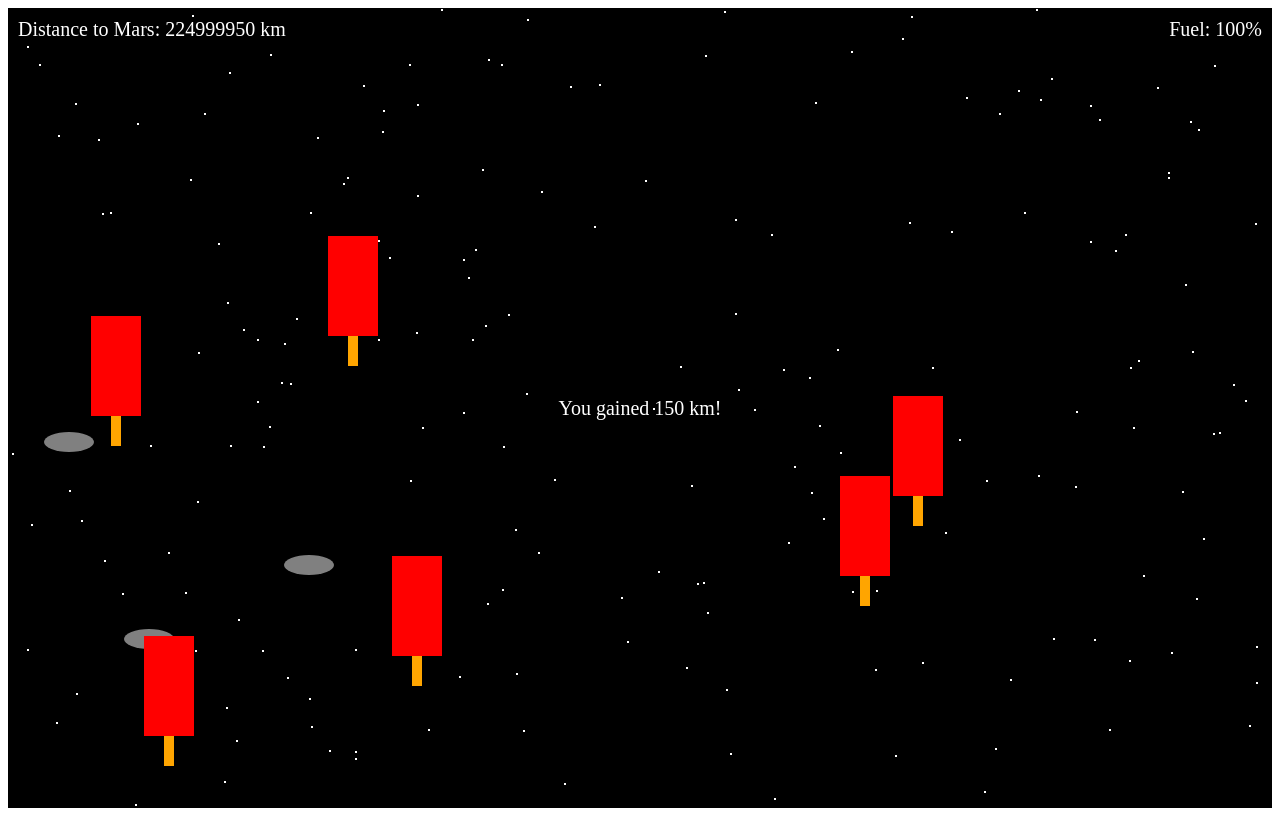
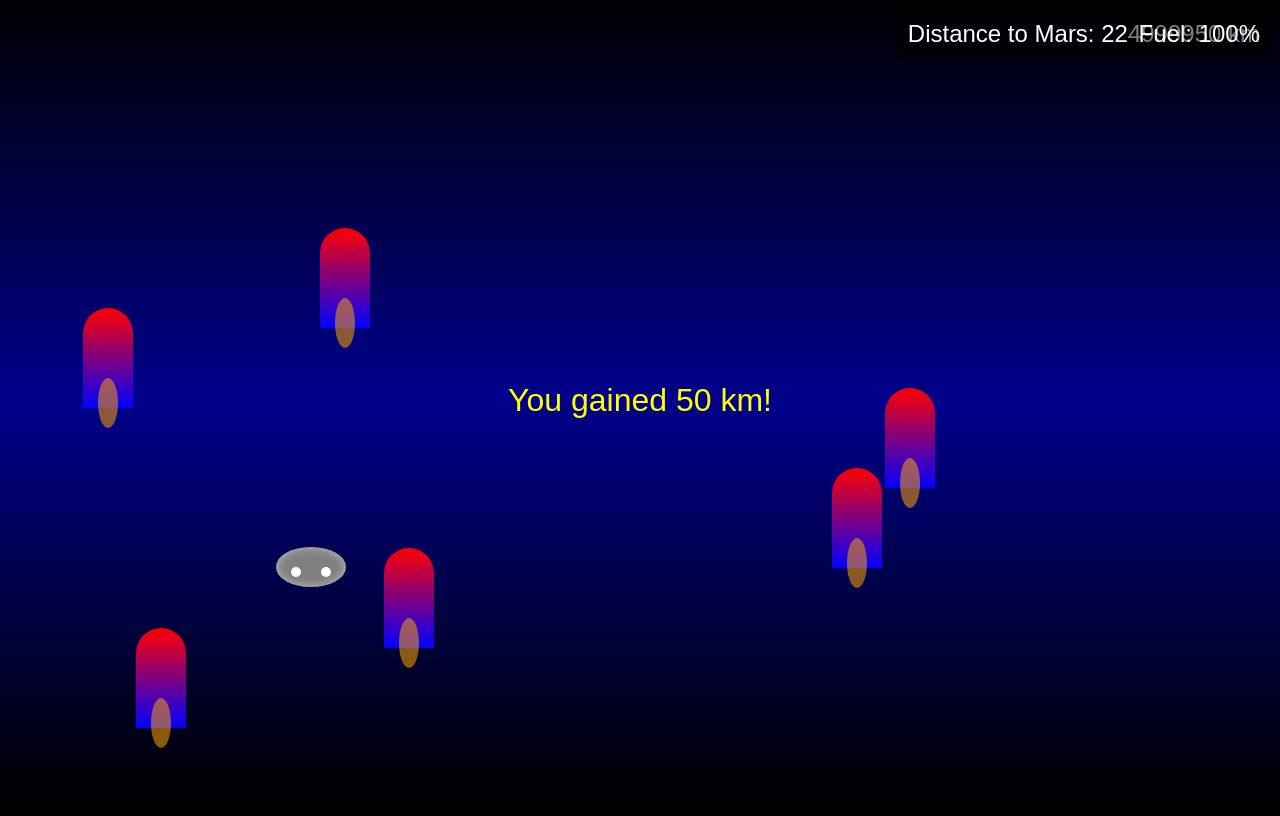
Before and after one commit to Bambinorocket/rocketufo, a plain HTML site: page index.html in a window 1280 px wide. Both pictures are taken after a click on the element 246 px from the left and 438 px from the top of the page. Drawn offline with Linux system fonts and the light colour scheme.

Commit message:
Update index.html

```diff
--- a/index.html
+++ b/index.html
@@ -3,127 +3,166 @@
 <head>
     <meta charset="UTF-8">
     <meta name="viewport" content="width=device-width, initial-scale=1.0">
-    <title>Rocket to Mars</title>
+    <title>Rocket to Mars Game</title>
     <style>
+        body {
+            margin: 0;
+            color: white;
+            font-family: Arial, sans-serif;
+            overflow: hidden;
+            background-color: black; /* Fond noir pour l'espace */
+        }
+
         #rocketContainer {
             position: relative;
-            width: 100%;
+            width: 100vw;
             height: 100vh;
-            background-color: black;
             overflow: hidden;
+            background: linear-gradient(black, darkblue, black); /* Arrière-plan espace */
+        }
+
+        .star {
+            position: absolute;
+            background-color: white;
+            border-radius: 50%;
+            width: 2px;
+            height: 2px;
+            animation: twinkle 2s infinite;
+        }
+
+        @keyframes twinkle {
+            0%, 100% { opacity: 0; }
+            50% { opacity: 1; }
         }
 
         .rocket {
             position: absolute;
+            bottom: 0;
             width: 50px;
             height: 100px;
-            background-color: red;
-            bottom: 0;
+            background: linear-gradient(to bottom, red, blue); /* Style original */
+            border-radius: 25px 25px 0 0;
             cursor: pointer;
         }
 
         .flame {
             position: absolute;
-            width: 10px;
-            height: 30px;
-            background-color: orange;
-            bottom: -30px;
-            left: 20px;
+            bottom: -20px;
+            left: 50%;
+            transform: translateX(-50%);
+            width: 20px;
+            height: 40px;
+            background: orange;
+            border-radius: 50%;
+            opacity: 0.8;
+            animation: flicker 0.1s infinite alternate;
         }
 
         .ufo {
             position: absolute;
-            width: 50px;
-            height: 20px;
-            background-color: gray;
+            width: 70px;
+            height: 40px;
+            background-color: grey;
             border-radius: 50%;
-            left: 0;
             cursor: pointer;
+            animation: moveUFO 5s linear infinite;
+            transform: rotate(180deg);
+            box-shadow: inset 0 0 10px rgba(255, 255, 255, 0.5);
         }
 
-        #distance, #fuel, #message, #finalMessage {
+        .ufo::before, .ufo::after {
+            content: '';
             position: absolute;
-            color: white;
-            font-size: 20px;
+            top: 10px;
+            width: 10px;
+            height: 10px;
+            background: white;
+            border-radius: 50%;
         }
 
-        #distance {
-            top: 10px;
-            left: 10px;
+        .ufo::before {
+            left: 15px;
         }
 
-        #fuel {
+        .ufo::after {
+            left: 45px;
+        }
+
+        .bonusUFO {
+            background-color: yellow;
+        }
+
+        #distance, #fuel {
+            position: absolute;
             top: 10px;
             right: 10px;
+            font-size: 24px;
+            background-color: rgba(0, 0, 0, 0.5);
+            padding: 10px;
+            border-radius: 5px;
         }
 
         #message {
+            position: absolute;
             top: 50%;
             left: 50%;
             transform: translate(-50%, -50%);
+            font-size: 32px;
+            color: yellow;
+            text-align: center;
             display: none;
         }
 
         #finalMessage {
-            top: 40%;
+            position: absolute;
+            top: 50%;
             left: 50%;
             transform: translate(-50%, -50%);
-            font-size: 30px;
+            font-size: 48px;
+            color: yellow;
+            text-align: center;
             display: none;
         }
 
-        .star {
+        .explosion {
             position: absolute;
-            width: 2px;
-            height: 2px;
-            background-color: white;
+            width: 100px;
+            height: 100px;
+            background: radial-gradient(circle, rgba(255,0,0,1) 0%, rgba(255,165,0,1) 50%, rgba(255,255,0,1) 100%);
+            border-radius: 50%;
+            animation: explode 0.5s forwards;
+        }
+
+        @keyframes explode {
+            0% { transform: scale(1); opacity: 1; }
+            100% { transform: scale(2); opacity: 0; }
+        }
+
+        @keyframes flicker {
+            0% { height: 40px; opacity: 0.8; }
+            100% { height: 60px; opacity: 0.3; }
         }
     </style>
 </head>
 <body>
-
     <div id="rocketContainer"></div>
 
     <script>
-    // Créer des étoiles
-    function createStars() {
-        var container = document.getElementById('rocketContainer');
-        for (let i = 0; i < 100; i++) {
-            var star = document.createElement('div');
-            star.className = 'star';
-            star.style.left = Math.random() * window.innerWidth + 'px';
-            star.style.top = Math.random() * window.innerHeight + 'px';
-            container.appendChild(star);
-        }
-    }
-
-    createStars();
-
-    // Variables globales
         var container = document.getElementById('rocketContainer');
         var distance = 225000000; // Distance à Mars
-    var fuel = 100; // Niveau de carburant (de 0 à 100%)
+        var fuel = 100; // Niveau de carburant
         var rocketInterval;
-    var messageCount = 0;
         var gameOver = false;
 
-    var messages = [
-        "You gained 50 km!",
-        "You gained 80 km!",
-        "You gained 100 km!",
-        "You gained 150 km!"
-    ];
-
-    // Affichage distance
+        // Affichage de la distance et du fuel
         var distanceDisplay = document.createElement('div');
         distanceDisplay.id = 'distance';
-    distanceDisplay.innerText = 'Distance to Mars: 225000000 km';
+        distanceDisplay.innerText = 'Distance to Mars: ' + distance + ' km';
         container.appendChild(distanceDisplay);
 
-    // Affichage fuel
         var fuelDisplay = document.createElement('div');
         fuelDisplay.id = 'fuel';
-    fuelDisplay.innerText = 'Fuel: 100%';
+        fuelDisplay.innerText = 'Fuel: ' + fuel + '%';
         container.appendChild(fuelDisplay);
 
         // Messages spéciaux
@@ -161,27 +200,17 @@
                 }
             }, 50);
 
-        rocket.addEventListener('click', function () {
+            rocket.addEventListener('click', function() {
                 if (gameOver) return;
 
-            let kmGained = 50; // Ajout de kilomètres
-            distance -= kmGained;
+                distance -= 50;
                 distanceDisplay.innerText = 'Distance to Mars: ' + distance + ' km';
 
-            let randomIndex = Math.floor(Math.random() * messages.length);
-            messageDisplay.innerText = messages[randomIndex];
+                messageDisplay.innerText = "You gained 50 km!";
                 messageDisplay.style.display = 'block';
                 setTimeout(() => {
                     messageDisplay.style.display = 'none';
                 }, 3000);
-
-            messageCount++;
-            if (messageCount >= 50) {
-                setTimeout(() => {
-                    finalMessage.style.display = 'block';
-                    stopGame();
-                }, 3000);
-            }
 
                 container.removeChild(rocket);
             });
@@ -193,15 +222,16 @@
 
             var ufo = document.createElement('div');
             ufo.className = 'ufo';
-        ufo.style.top = Math.random() * (window.innerHeight - 40) + 'px'; // Position verticale aléatoire
             if (isBonus) {
-            ufo.style.backgroundColor = 'green'; // Couleur différente pour la soucoupe bonus
+                ufo.classList.add('bonusUFO');
             }
+            ufo.style.left = 0;
+            ufo.style.top = Math.random() * (window.innerHeight - 40) + 'px';
             container.appendChild(ufo);
 
             let movement = setInterval(() => {
                 let currentLeft = parseFloat(ufo.style.left) || 0;
-            ufo.style.left = currentLeft + 2 + 'px'; // Déplacement constant vers la droite
+                ufo.style.left = currentLeft + 2 + 'px';
 
                 if (currentLeft > window.innerWidth) {
                     clearInterval(movement);
@@ -209,25 +239,20 @@
                 }
             }, 50);
 
-        // Ajout de fonctionnalité de bonus ou perte de fuel
-        ufo.addEventListener('click', function () {
-            if (gameOver) return;
-
+            ufo.addEventListener('click', function() {
                 if (isBonus) {
-                fuel = Math.min(fuel + 20, 100); // Augmenter de 20% et limiter à 100%
+                    fuel = Math.min(fuel + 20, 100); // Augmenter le fuel de 20% sans dépasser 100%
                 } else {
-                fuel -= 10; // Perdre 10% de carburant
-                if (fuel < 0) fuel = 0; // Limiter à 0%
+                    fuel -= 10; // Perte de 10% de fuel si la soucoupe est normale
                 }
-
                 fuelDisplay.innerText = 'Fuel: ' + fuel + '%';
 
-            if (fuel === 0) {
+                container.removeChild(ufo);
+
+                if (fuel <= 0) {
                     finalMessage.style.display = 'block';
                     stopGame();
                 }
-
-            container.removeChild(ufo);
             });
         }
 
@@ -241,14 +266,11 @@
         function startGame() {
             rocketInterval = setInterval(() => {
                 createRocket();
-            if (Math.random() < 0.5) createUFO(); // Soucoupe volante normale
-            if (Math.random() < 0.2) createUFO(true); // Soucoupe bonus avec 20% de probabilité
+                if (Math.random() < 0.5) createUFO(Math.random() < 0.2); // Soucoupe volante bonus aléatoire
             }, 1000);
         }
 
-    createStars();
         startGame();
     </script>
-
 </body>
 </html>
```
Lines whose indentation alone changed are shown as unchanged.
